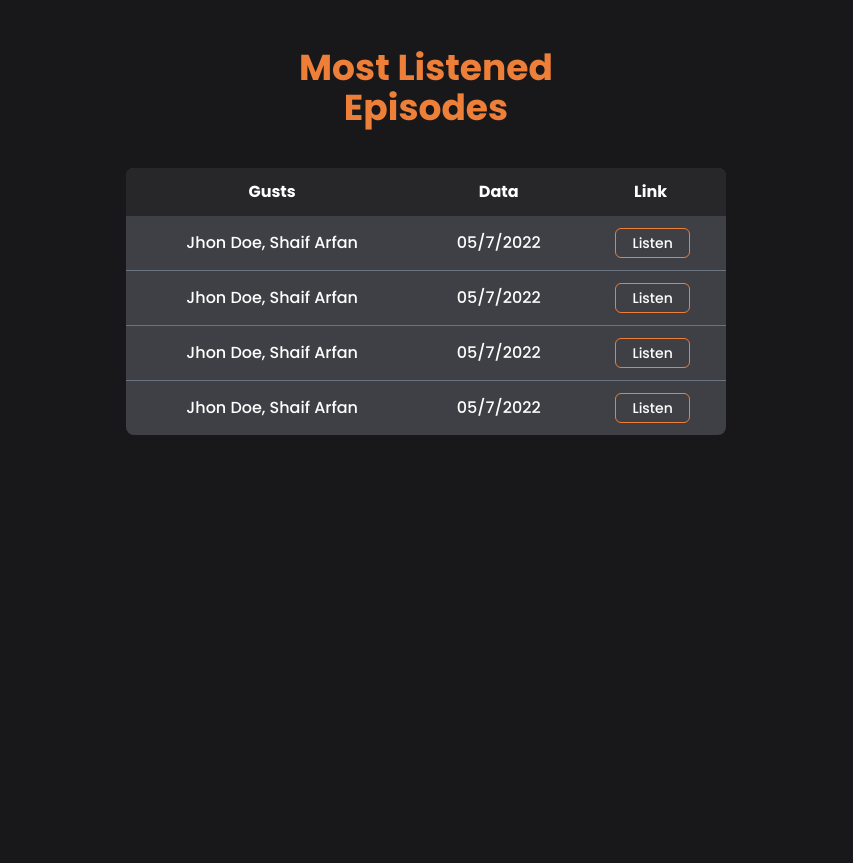
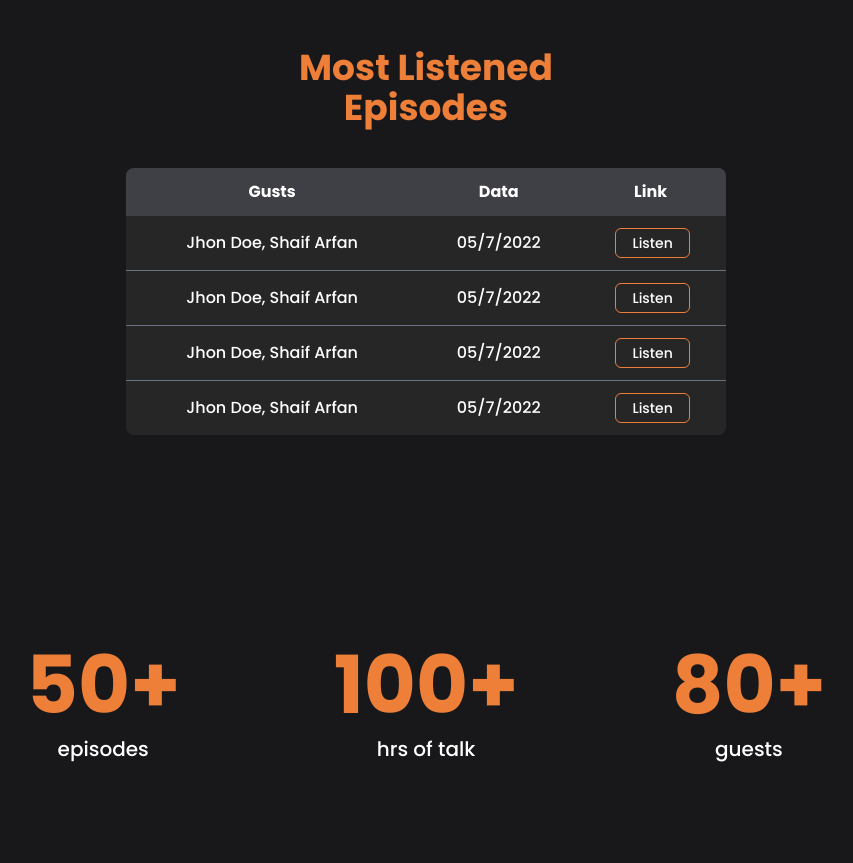
Before and after one commit to ShaifArfan/tailwind-podcast-landing-page, a website: page index.html in a window 1280 px wide. Shown: the part 1659-2522 px from the top of the page, without its empty margins (214-1067 px from the left). Before the commit the page ends 2194 px from the top, so only its background shows below. Drawn offline with nearby package versions, Linux system fonts and the light colour scheme; files that its build step writes are made by us from their sources.

Commit message:
adding stats section

```diff
--- a/index.html
+++ b/index.html
@@ -69,9 +69,9 @@
 
       <h1 class="text-primary text-4xl font-bold text-center">Most Listened <br> Episodes</h1>
       <div class="mt-10 max-w-[100%] overflow-x-scroll rounded-lg">
-        <table class="w-fit bg-zinc-700 rounded-lg overflow-hidden min-w-[600px] mx-auto text-center">
+        <table class="w-fit bg-neutral-800 rounded-lg overflow-hidden min-w-[600px] mx-auto text-center">
           <thead class="w-full">
-            <tr class=" bg-zinc-800">
+            <tr class=" bg-zinc-700">
               <th class="p-3 ">Gusts</th>
               <th class="p-3 ">Data</th>
               <th class="p-3  pr-4">Link</th>
@@ -111,6 +111,32 @@
       </div>
     </div>
   </section>
+
+  <!-- stats section -->
+  <section class="flex items-center justify-center bg-zinc-900 py-[100px]">
+    <div class="max-w-[800px] w-[90%] mx-auto ">
+      <div class="flex gap-5 justify-between max-sm:flex-col max-sm:gap-10">
+        <div class="text-center">
+          <h1 class="text-[80px] font-bold text-primary leading-tight uppercase">
+            50+
+          </h1>
+          <p class="text-xl">episodes</p>
+        </div>
+        <div class="text-center">
+          <h1 class="text-[80px] font-bold text-primary leading-tight uppercase">
+            100+
+          </h1>
+          <p class="text-xl">hrs of talk</p>
+        </div>
+        <div class="text-center">
+          <h1 class="text-[80px] font-bold text-primary leading-tight uppercase">
+            80+
+          </h1>
+          <p class="text-xl">guests</p>
+        </div>
+      </div>
+    </div>
+  </section>
 </body>
 
 </html>
```
